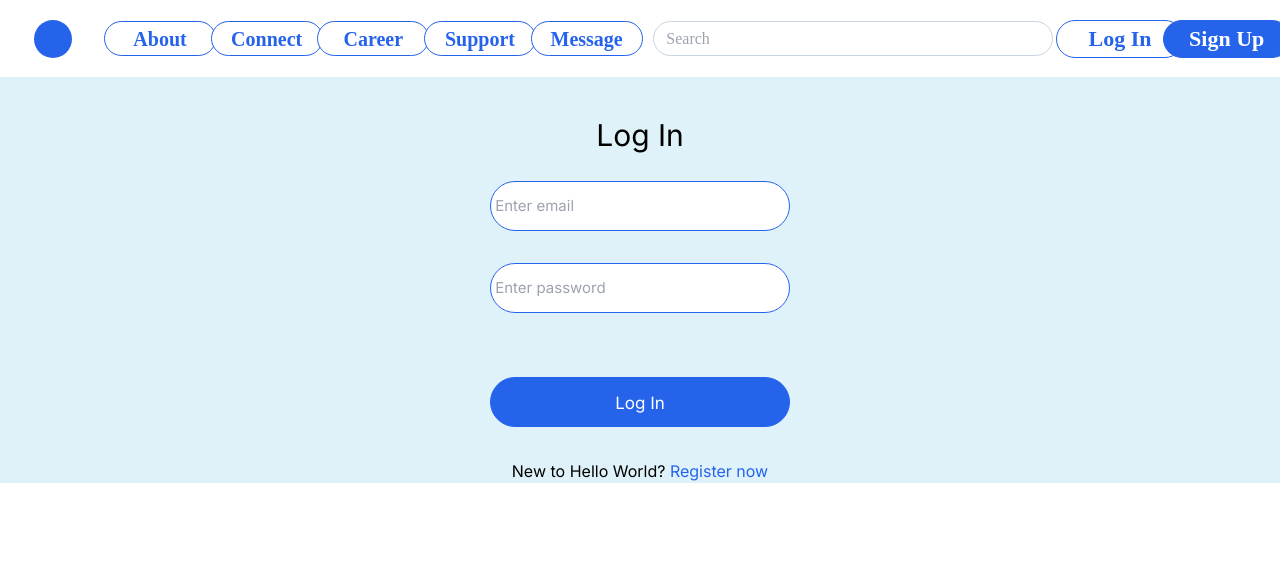
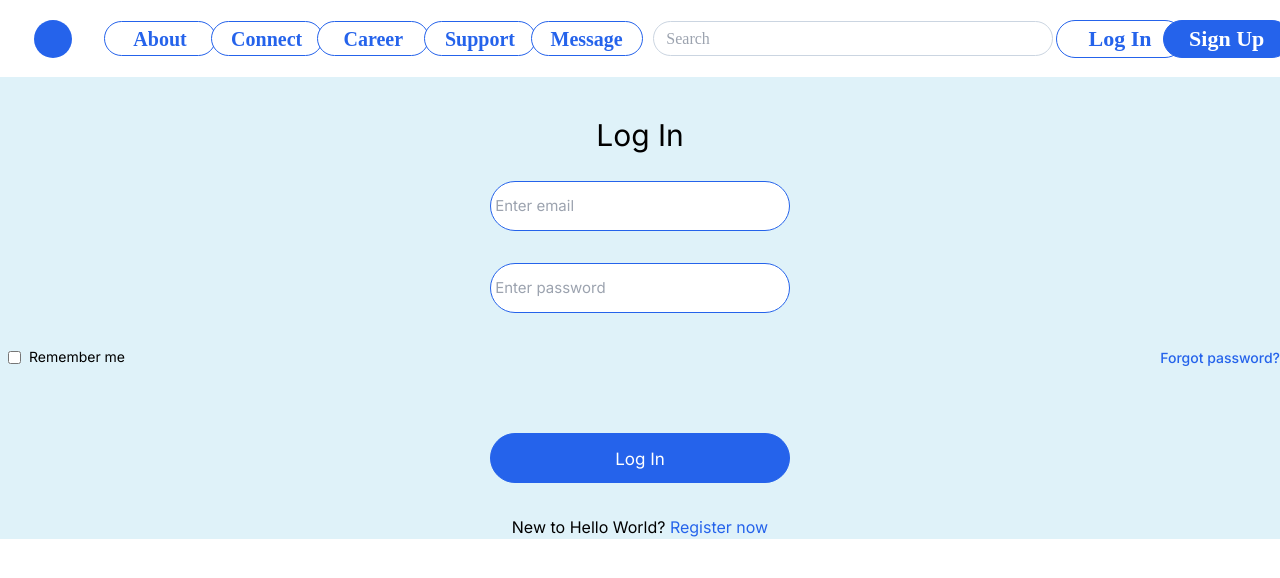
Before and after one commit to McMillon-Innovation-Studios/ISP, a Next.js app: page /login in a window 1280 px wide. Shown: the top 578 px of the page. Built offline with nearby package versions, Linux system fonts and the light colour scheme; no server answers.

Commit message:
LogIn: added 'Remember Me' and 'Forgot Password' v1

```diff
--- a/app/login/page.tsx
+++ b/app/login/page.tsx
@@ -97,6 +97,17 @@
                     </div>
                 </div>
 
+                {/* Remember Me and Forgot Password */}
+                <div className="flex items-center justify-between ">
+                    <div className="flex items-center">
+                        <input type="checkbox" className="ml-2 text-center border-blue-600 text-blue-300 rounded"/>
+                        <label htmlFor="" className="ml-2 text-sm ">Remember me</label>
+                    </div>
+                    <div>
+                        <a href="" className="font-medium text-sm text-blue-600 hover:text-blue-800 hover:underline">Forgot password?</a>
+                    </div>
+                </div>
+
                 {/* Log In Button */}
                 <div className="mt-8 text-white text-[17px] font-['Lucida Sans']">
                     <button type="submit" className="w-[300px] h-[50px] leading-[50px] bg-blue-600 rounded-[99px] border border-blue-600 hover:bg-blue-700 transition ease-out duration-400">
```
